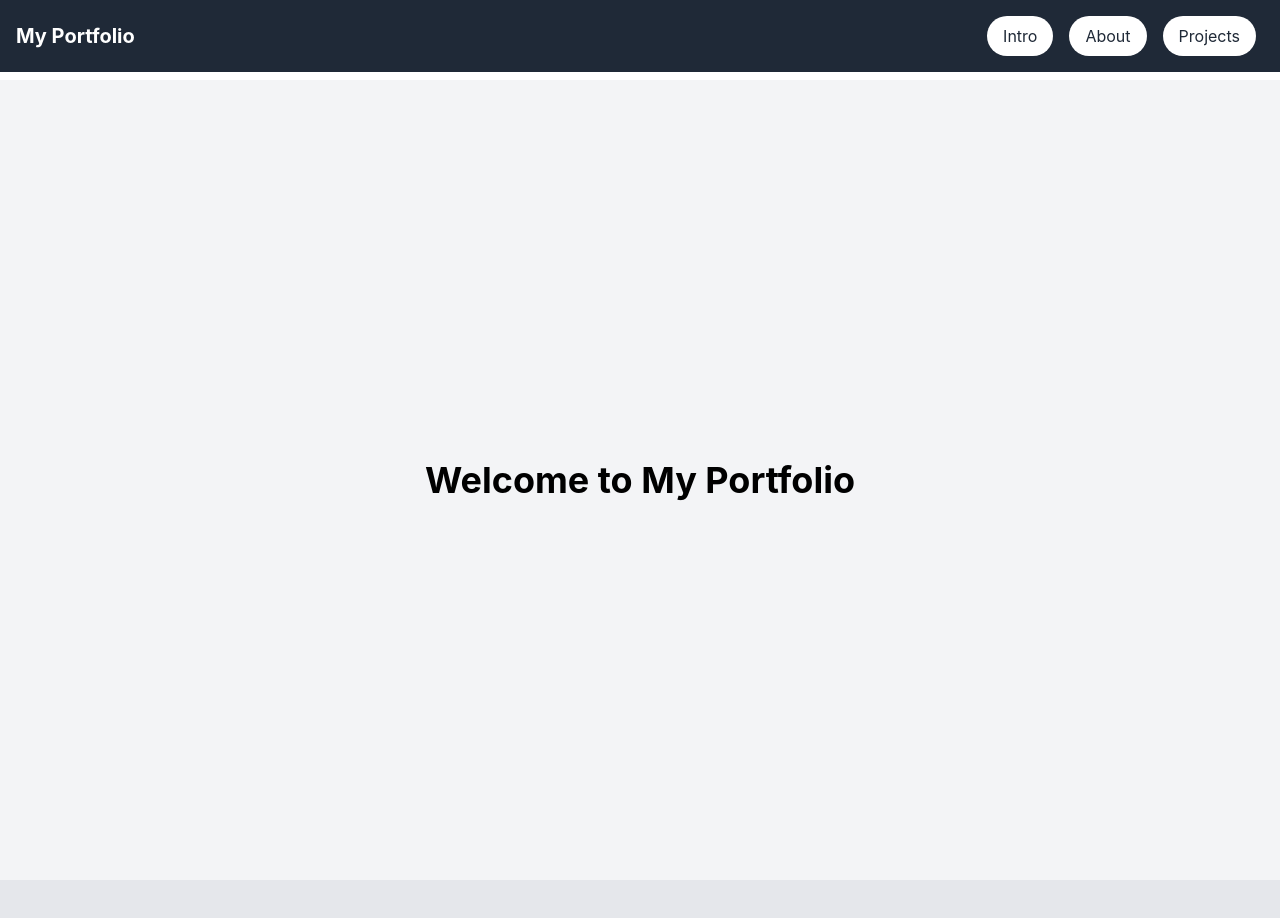
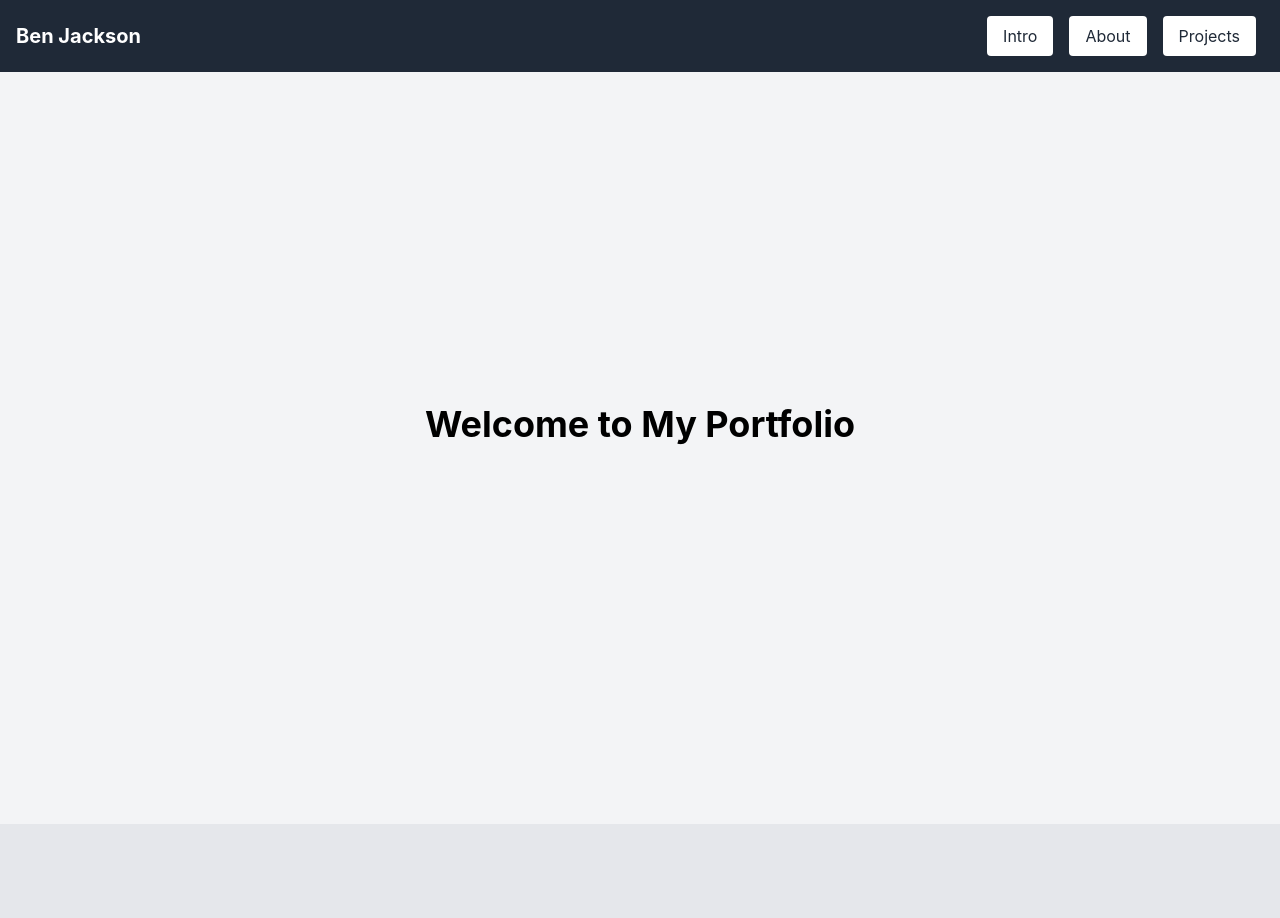
Before and after one commit to benfjackson/ben-portfolio, a React (Create React App) app: page / in a window 1280 px wide. Shown: the top 918 px of the page. Built offline with nearby package versions, Linux system fonts and the light colour scheme.

Commit message:
componentized

```diff
--- a/src/App.js
+++ b/src/App.js
@@ -1,63 +1,22 @@
 import React from "react";
+import Header from "./components/Header";
+import Intro from "./components/Intro";
+import About from "./components/About";
+import Projects from "./components/Projects";
 
 export default function HomePage() {
   // Scroll function to scroll to the specific section
-  const scrollToSection = (sectionId) => {
-    const section = document.getElementById(sectionId);
-    if (section) {
-      section.scrollIntoView({ behavior: "smooth" });
-    }
-  };
 
   return (
     <div>
       {/* Sticky Header */}
-      <header className="fixed top-0 left-0 right-0 bg-gray-800 text-white p-4 flex justify-between items-center z-10">
-        <div className="text-xl font-bold">My Portfolio</div>
-        <div>
-          <button
-            onClick={() => scrollToSection("intro")}
-            className="mx-2 px-4 py-2 bg-white text-gray-800 hover:text-white hover:bg-blue-600 rounded-full"
-          >
-            Intro
-          </button>
-          <button
-            onClick={() => scrollToSection("about")}
-            className="mx-2 px-4 py-2 bg-white text-gray-800 hover:text-white hover:bg-blue-600 rounded-full"
-          >
-            About
-          </button>
-          <button
-            onClick={() => scrollToSection("projects")}
-            className="mx-2 px-4 py-2 bg-white text-gray-800 hover:text-white hover:bg-blue-600 rounded-full"
-          >
-            Projects
-          </button>
-        </div>
-      </header>
+      <Header />;{/* Main content sections */}
+      <main className="">
+        <Intro />
 
-      {/* Main content sections */}
-      <main className="pt-20">
-        <section
-          id="intro"
-          className="min-h-screen bg-gray-100 flex justify-center items-center"
-        >
-          <h1 className="text-4xl font-bold">Welcome to My Portfolio</h1>
-        </section>
+        <About />
 
-        <section
-          id="about"
-          className="min-h-screen bg-gray-200 flex justify-center items-center"
-        >
-          <h2 className="text-3xl font-bold">About Me</h2>
-        </section>
-
-        <section
-          id="projects"
-          className="min-h-screen bg-gray-300 flex justify-center items-center"
-        >
-          <h2 className="text-3xl font-bold">My Projects</h2>
-        </section>
+        <Projects />
       </main>
     </div>
   );
--- /dev/null
+++ b/src/components/About.js
@@ -0,0 +1,10 @@
+export default function About() {
+  return (
+    <section
+      id="about"
+      className="min-h-screen bg-gray-200 flex justify-center items-center"
+    >
+      <h2 className="text-3xl font-bold">About Me</h2>
+    </section>
+  );
+}
--- /dev/null
+++ b/src/components/Header.js
@@ -0,0 +1,34 @@
+export default function Header() {
+  const scrollToSection = (sectionId) => {
+    const section = document.getElementById(sectionId);
+    if (section) {
+      section.scrollIntoView({ behavior: "smooth" });
+    }
+  };
+
+  return (
+    <header className="fixed top-0 left-0 right-0 bg-gray-800 text-white p-4 flex justify-between items-center z-10">
+      <div className="text-xl font-bold">Ben Jackson</div>
+      <div>
+        <button
+          onClick={() => scrollToSection("intro")}
+          className="mx-2 px-4 py-2 bg-white text-gray-800 hover:text-white hover:bg-blue-600 rounded"
+        >
+          Intro
+        </button>
+        <button
+          onClick={() => scrollToSection("about")}
+          className="mx-2 px-4 py-2 bg-white text-gray-800 hover:text-white hover:bg-blue-600 rounded"
+        >
+          About
+        </button>
+        <button
+          onClick={() => scrollToSection("projects")}
+          className="mx-2 px-4 py-2 bg-white text-gray-800 hover:text-white hover:bg-blue-600 rounded"
+        >
+          Projects
+        </button>
+      </div>
+    </header>
+  );
+}
--- /dev/null
+++ b/src/components/Intro.js
@@ -0,0 +1,10 @@
+export default function Intro() {
+  return (
+    <section
+      id="intro"
+      className="min-h-screen bg-gray-100 flex justify-center items-center"
+    >
+      <h1 className="text-4xl font-bold">Welcome to My Portfolio</h1>
+    </section>
+  );
+}
--- /dev/null
+++ b/src/components/Projects.js
@@ -0,0 +1,10 @@
+export default function Projects() {
+  return (
+    <section
+      id="projects"
+      className="min-h-screen bg-gray-300 flex justify-center items-center"
+    >
+      <h2 className="text-3xl font-bold">My Projects</h2>
+    </section>
+  );
+}
--- /dev/null
+++ b/src/components/Skills.js
@@ -0,0 +1,14 @@
+export default function Skills() {
+  // - skills (frontend, backend, LLM prompting & model black magic fuckery, custom ML model) -
+  //   languages (include Indonesian?)
+  // frameworks - docker, git, aws, postgresql
+
+  return (
+    <section
+      id="skills"
+      className="min-h-screen bg-gray-300 flex justify-center items-center"
+    >
+      <h2 className="text-3xl font-bold">My Skills</h2>
+    </section>
+  );
+}
```
